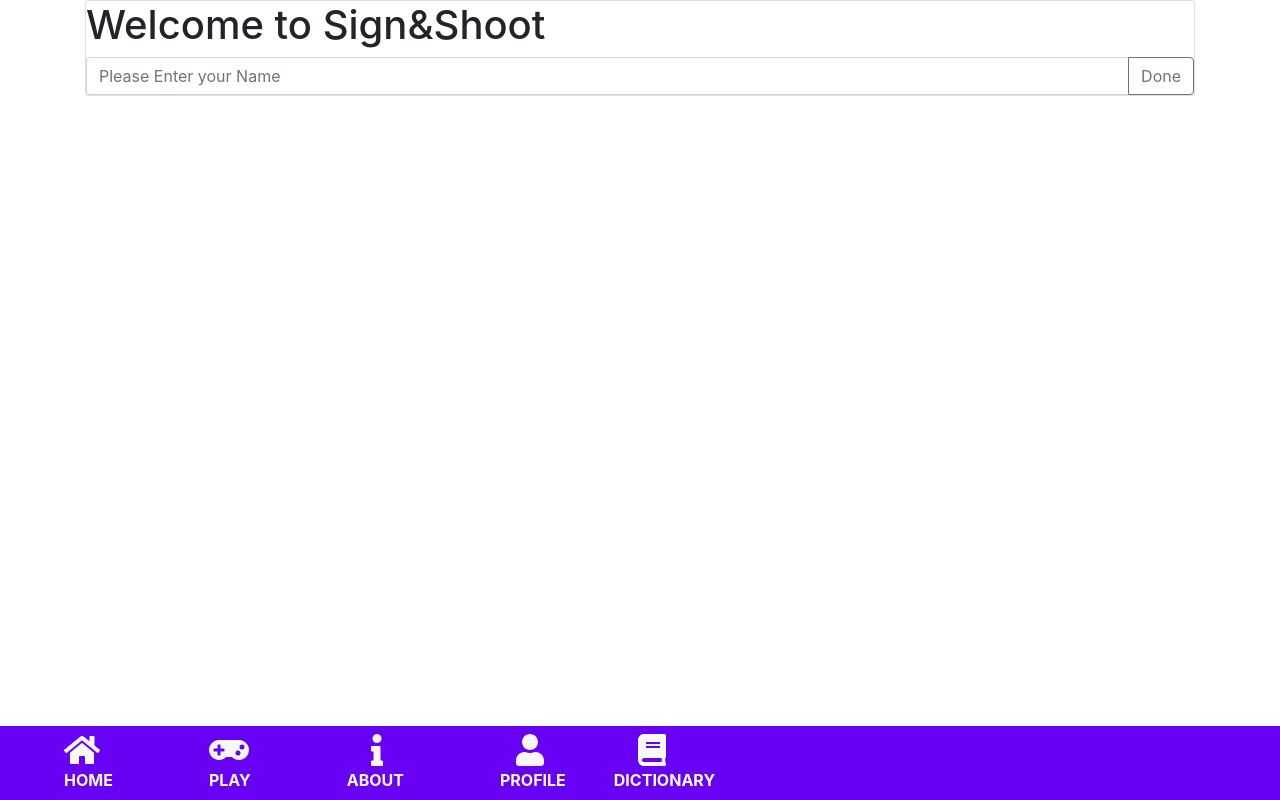
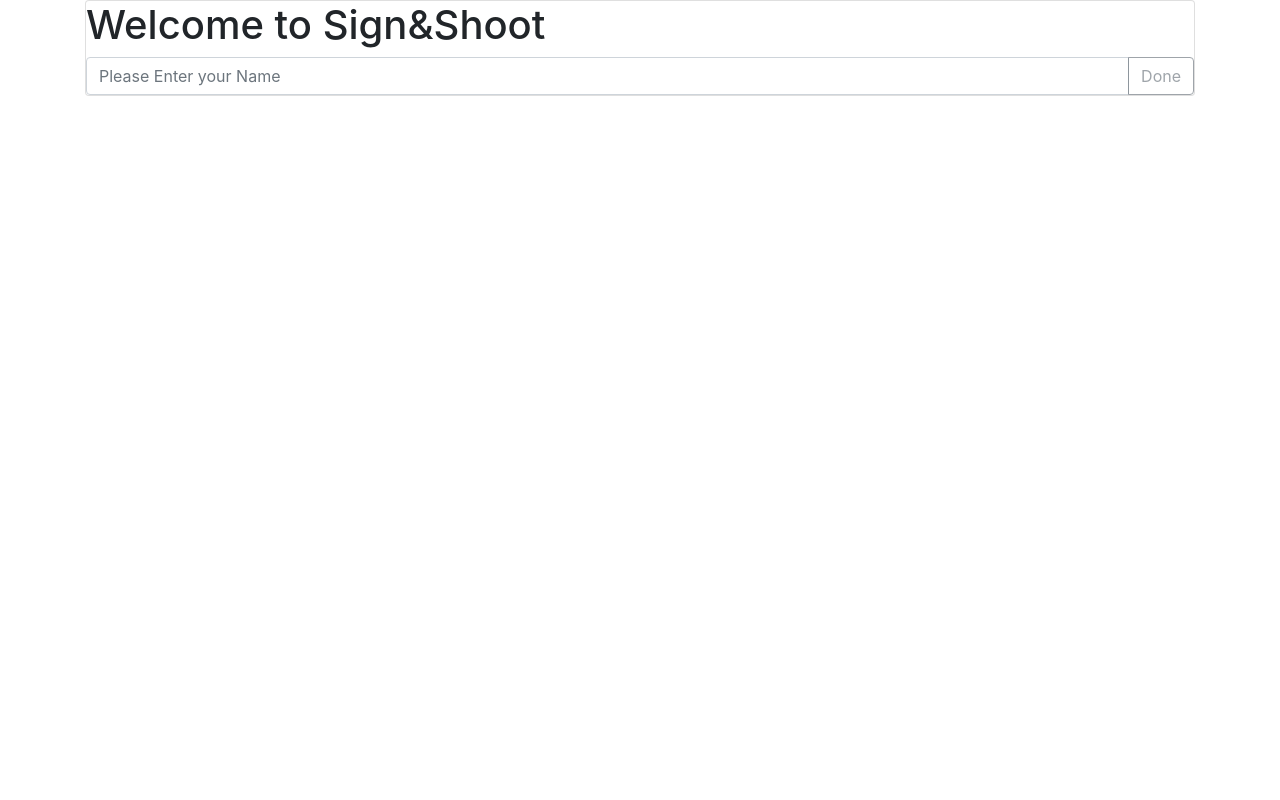
Before and after one commit to ywigelman/Team10, a React (Create React App) app in the folder client/: page / in a window 1280 px wide. Built offline with nearby package versions, Linux system fonts and the light colour scheme.

Commit message:
welcome page with name

```diff
--- a/client/src/App.js
+++ b/client/src/App.js
@@ -1,4 +1,4 @@
-import React from "react";
+import React, { useState, useEffect } from "react";
 import { BrowserRouter as Router, Switch, Route } from "react-router-dom";
 import { Container } from "react-bootstrap";
 import { Navigation } from "./Components/Navigation";
@@ -8,11 +8,22 @@ import { LearningPage } from "./Pages/LearningPage";
 import { About } from "./Pages/About";
 import { Profile } from "./Pages/Profile";
 import "./Components/FontAwesome";
+import { WelcomePage } from "./Pages/WelcomePage";
+import Main from "./Pages/Main";
 
 function App() {
+  const [loggedIn, setLoggedIn] = useState(false);
+
+  useEffect(() => {
+    if (localStorage.getItem('name')) {
+      setLoggedIn(true)
+    }
+  }, [])
+
   return (
     <Container sm={true}>
-      <Router>
+      {loggedIn ? <Main/> :  <WelcomePage loginProps={(value) => setLoggedIn(value)}/> }
+      {/* <Router>
         <Navigation />
         <Switch>
           <Route exact path="/" component={Home}></Route>
@@ -20,7 +31,7 @@ function App() {
           <Route exact path="/profile" component={Profile}></Route>
           <Route exact path="/about" component={About}></Route>
         </Switch>
-      </Router>
+      </Router> */}
     </Container>
   );
 }
--- /dev/null
+++ b/client/src/Pages/Main.js
@@ -0,0 +1,28 @@
+import React from "react";
+import { BrowserRouter as Router, Switch, Route } from "react-router-dom";
+import { Container } from "react-bootstrap";
+import { Navigation } from "../Components/Navigation";
+import "bootstrap/dist/css/bootstrap.min.css";
+import { Home } from "./home";
+import { LearningPage } from "./LearningPage";
+import { About } from "./About";
+import { Profile } from "./Profile";
+// import "./Components/FontAwesome";
+
+function Main() {
+  return (
+    <Container sm={true}>
+      <Router>
+        <Navigation />
+        <Switch>
+          <Route exact path="/" component={Home}></Route>
+          <Route exact path="/learningPage" component={LearningPage}></Route>
+          <Route exact path="/profile" component={Profile}></Route>
+          <Route exact path="/about" component={About}></Route>
+        </Switch>
+      </Router>
+    </Container>
+  );
+}
+
+export default Main;
--- /dev/null
+++ b/client/src/Pages/WelcomePage.js
@@ -0,0 +1,38 @@
+import React, { useState } from "react";
+import { Card, InputGroup, FormControl, Button } from "react-bootstrap";
+
+export function WelcomePage(props) {
+  const [disabled, setDisabled] = useState(true);
+  const [ firstName , setFirstName ] = useState('');
+
+  const handleButton = (e) => {
+    if (e.target.value.length > 0 ) {
+        setDisabled(false);
+        setFirstName(e.target.value);
+    } else {
+        setDisabled(true);
+    }
+  }
+
+  const handleSubmit = () => {
+    props.loginProps(true);
+    localStorage.setItem('name', firstName);
+  }
+
+  return (
+    <Card>
+      <h1>Welcome to Sign&Shoot</h1>
+      <InputGroup>
+        <FormControl
+          placeholder="Please Enter your Name"
+          aria-label="Recipient's username"
+          aria-describedby="basic-addon2"
+          onChange={handleButton}
+        />
+        <InputGroup.Append>
+          <Button disabled={disabled} variant="outline-secondary" onClick={handleSubmit}>Done</Button>
+        </InputGroup.Append>
+      </InputGroup>
+    </Card>
+  );
+}
--- a/client/src/Pages/home.js
+++ b/client/src/Pages/home.js
@@ -1,20 +1,24 @@
-import React from "react";
+import React, { useEffect, useState } from "react";
 import { Card, InputGroup, FormControl, Button } from "react-bootstrap";
+import {FontAwesomeIcon} from '@fortawesome/react-fontawesome';
 
 export function Home() {
+  const [welcomeString, setWelcome] = useState('');
+
+
+
+  useEffect(() => {
+    setWelcome(localStorage.getItem('name'));
+  }, [])
+
+  const deleteStorage = () => {
+    localStorage.removeItem('name');
+  }
+
   return (
     <Card>
-      <h1>Welcome to Sign&Shoot</h1>
-      <InputGroup>
-        <FormControl
-          placeholder="Please Enter your Name"
-          aria-label="Recipient's username"
-          aria-describedby="basic-addon2"
-        />
-        <InputGroup.Append>
-          <Button variant="outline-secondary">Done</Button>
-        </InputGroup.Append>
-      </InputGroup>
+      <h1>Hey {welcomeString}!  to Sign&Shoot</h1>
+      <Button onClick={deleteStorage} href="/"><FontAwesomeIcon icon="sign-out-alt"/></Button>
     </Card>
   );
 }
```
